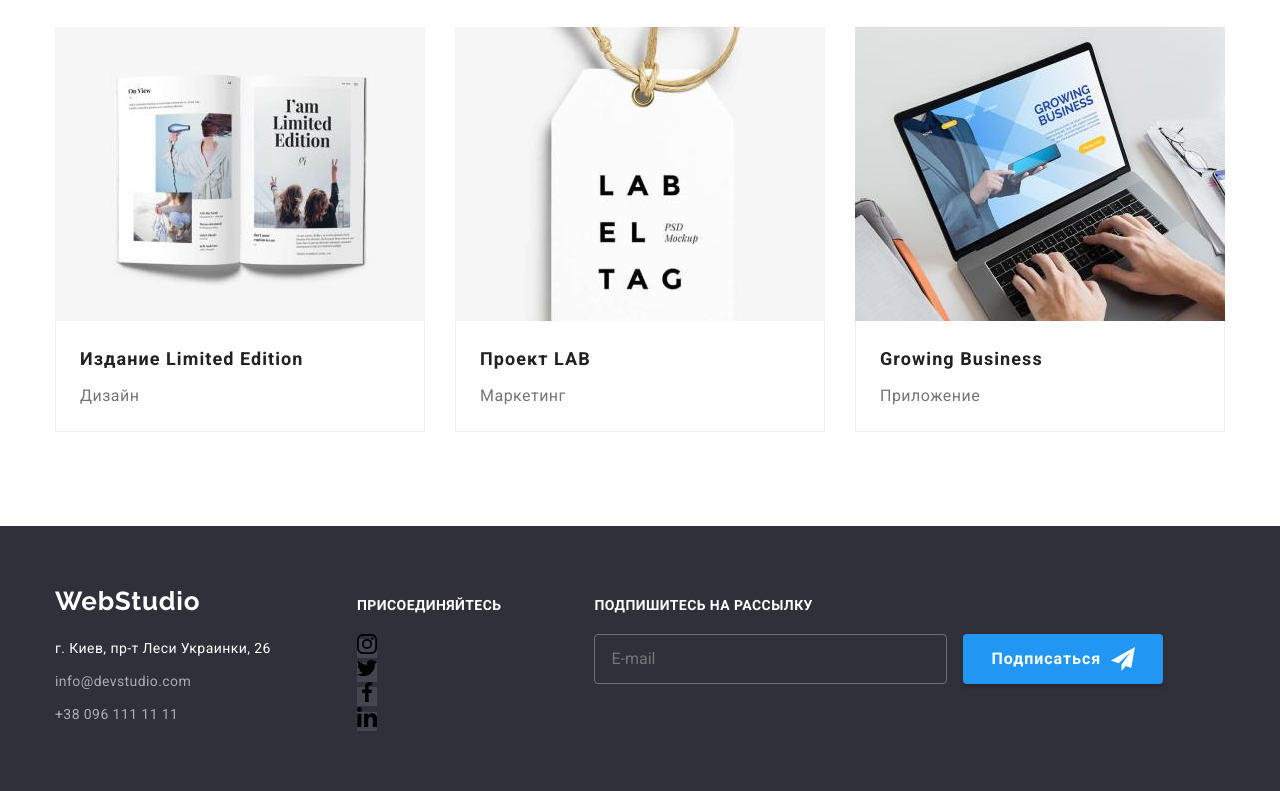
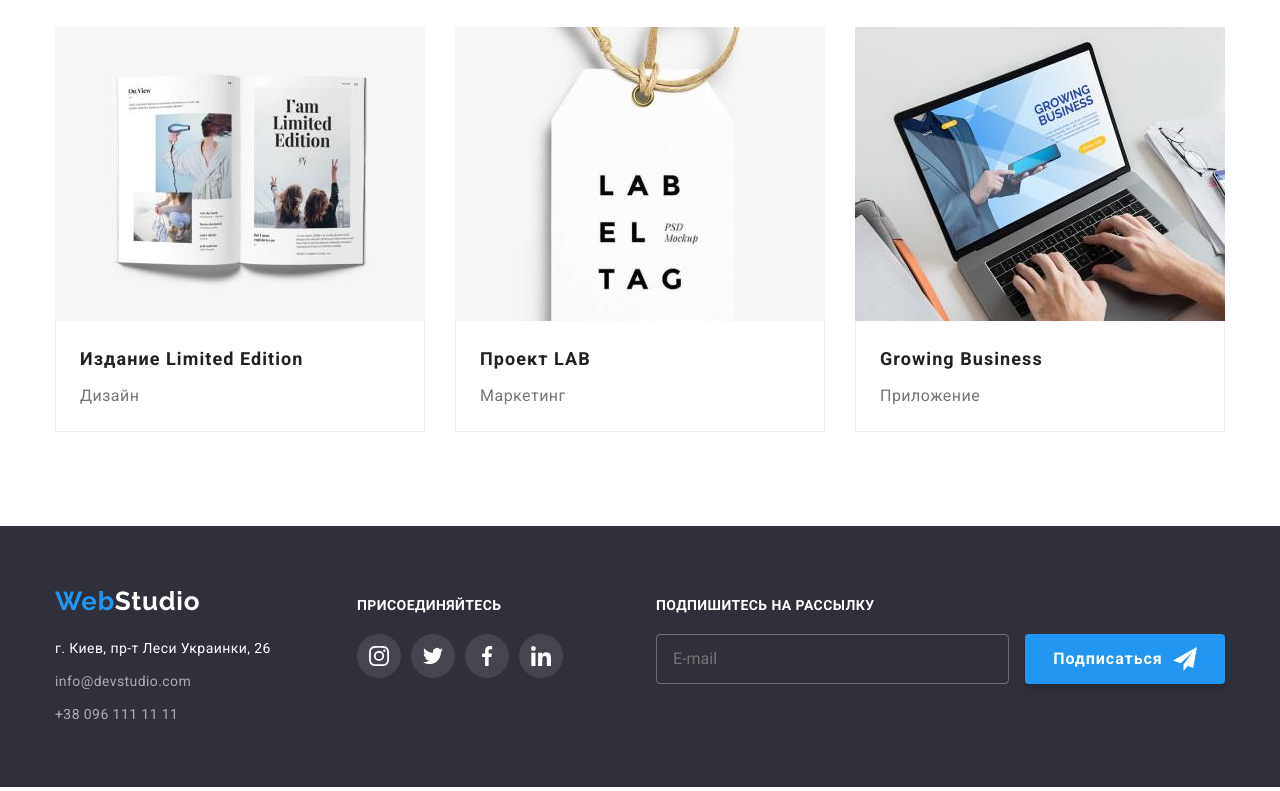
Before and after one commit to serhiilukianenkodev/goit-markup-hw-07, a plain HTML site: page portfolio.html in a window 1280 px wide. Shown: the part 1106-1897 px from the top of the page. Drawn offline with Linux system fonts and the light colour scheme.

Commit message:
footer partial

```diff
--- a/portfolio.html
+++ b/portfolio.html
@@ -258,61 +258,85 @@
 
     <!-- footer -->
     <footer class="footer">
-      <div class="container">
+      <div class="container footer__wrapper">
         <div class="our-location">
-          <a class="logo" href="./index.html"><span class="logo-accent">Web</span>Studio</a>
-          <address class="address">
-            <p>г. Киев, пр-т Леси Украинки, 26</p>
-            <a class="link" href="mailto:info@devstudio.com">info@devstudio.com</a>
-            <a class="link" href="tel:+380961111111">+38 096 111 11 11</a>
+          <a class="logo logo--footer" href="./index.html"
+            ><span class="logo__accent">Web</span>Studio</a
+          >
+          <address class="footer__address">
+            <p class="footer__our-location">г. Киев, пр-т Леси Украинки, 26</p>
+            <a class="link footer__link" href="mailto:info@devstudio.com">info@devstudio.com</a>
+            <a class="link footer__link" href="tel:+380961111111">+38 096 111 11 11</a>
           </address>
         </div>
 
-        <div class="contact-us">
-          <h2>присоединяйтесь</h2>
-          <ul class="social-icons list">
-            <li>
-              <a href="" aria-label="instagram">
-                <svg class="icon" width="20" height="20">
+        <div class="footer__socials">
+          <h2 class="footer__heading">присоединяйтесь</h2>
+          <ul class="socials list">
+            <li class="socials__item">
+              <a
+                class="socials__link socials__link--footer flex-centered"
+                href=""
+                aria-label="instagram"
+              >
+                <svg class="socials__icon" width="20" height="20">
                   <use href="./images/sprite.svg#socials-instagram"></use>
                 </svg>
               </a>
             </li>
 
-            <li>
-              <a href="" aria-label="twitter">
-                <svg class="icon" width="20" height="20">
+            <li class="socials__item">
+              <a
+                class="socials__link socials__link--footer flex-centered"
+                href=""
+                aria-label="twitter"
+              >
+                <svg class="socials__icon" width="20" height="20">
                   <use href="./images/sprite.svg#socials-twitter"></use>
                 </svg>
               </a>
             </li>
 
-            <li>
-              <a href="" aria-label="facebook">
-                <svg class="icon" width="20" height="20">
+            <li class="socials__item">
+              <a
+                class="socials__link socials__link--footer flex-centered"
+                href=""
+                aria-label="facebook"
+              >
+                <svg class="socials__icon" width="20" height="20">
                   <use href="./images/sprite.svg#socials-facebook"></use>
                 </svg>
               </a>
             </li>
 
-            <li>
-              <a href="" aria-label="linkedin">
-                <svg class="icon" width="20" height="20">
+            <li class="socials__item">
+              <a
+                class="socials__link socials__link--footer flex-centered"
+                href=""
+                aria-label="linkedin"
+              >
+                <svg class="socials__icon" width="20" height="20">
                   <use href="./images/sprite.svg#socials-linkedin"></use>
                 </svg>
               </a>
             </li>
           </ul>
         </div>
+
         <form class="subscription">
-          <h2>Подпишитесь на рассылку</h2>
-          <div class="form-field">
-            <input type="email" name="email" id="email" class="input" placeholder="E-mail" />
-            <!-- <label for="email" class="label">E-mail</label> -->
+          <h2 class="footer__heading">Подпишитесь на рассылку</h2>
+          <div class="subscription__field">
+            <input
+              type="email"
+              name="email"
+              id="email"
+              class="subscription__input"
+              placeholder="E-mail"
+            />
           </div>
-          <button class="button" type="submit">
+          <button class="button subscription__button" type="submit">
             Подписаться
-            <svg class="btn-icon" width="24" height="24">
+            <svg class="subscription__btn-icon" width="24" height="24">
               <use href="./images/sprite.svg#send"></use>
             </svg>
           </button>
--- a/sass/components/_footer.scss
+++ b/sass/components/_footer.scss
@@ -5,13 +5,9 @@
     background: $bg-section;
 }
 
-.footer .logo {
-    color: $text-white;
-    display: inline-block;
-    margin-bottom: 20px;
-}
 
-.address {
+
+.footer__address {
     font-size: 14px;
     line-height: 1.71;
     letter-spacing: 0.03em;
@@ -19,16 +15,16 @@
     color: rgba(255, 255, 255, 0.6);
 }
 
-.address>a {
+.footer__link {
     display: block;
     margin-top: 9px;
 }
 
-.address p {
+.footer__our-location {
     color: $text-white;
 }
 
-.contact-us h2 {
+.footer__heading {
     margin-bottom: 20px;
 
     font-size: 14px;
@@ -39,50 +35,27 @@
     color: #ffffff;
 }
 
-.footer>.container {
+.footer__wrapper {
     display: flex;
     align-items: baseline;
 }
 
-.our-location {
+.footer__our-location {
     min-width: 232px;
     margin-right: 70px;
 }
 
-.contact-us a {
-    color: $text-white;
-    background: rgba(255, 255, 255, 0.1);
 
-    transition: background 250ms cubic-bezier(0.4, 0, 0.2, 1);
-}
-
-.contact-us a:hover,
-.contact-us a:focus {
-    background: $text-accent;
-}
-
-.contact-us {
+.footer__socials {
     margin-right: 93px;
 }
 
-.subscription h2 {
-    margin-bottom: 20px;
-
-    font-weight: 700;
-    font-size: 14px;
-    line-height: 1.14;
-    letter-spacing: 0.03em;
-    text-transform: uppercase;
-    color: #ffffff;
-}
-
-.subscription .form-field {
-    /* position: relative; */
+.subscription__field{
     display: inline-flex;
     align-items: stretch;
 }
 
-.subscription .input {
+.subscription__input {
     display: inline-block;
     min-width: 353px;
     height: 50px;
@@ -93,17 +66,17 @@
     border-radius: 4px;
 }
 
-.subscription .input:focus-within {
+.subscription__input:focus-within {
     outline: none;
 }
 
-.subscription .button {
+.subscription__button {
     display: inline-flex;
     align-items: center;
     justify-content: center;
     margin-left: 12px;
 }
 
-.subscription .btn-icon {
+.subscription__btn-icon {
     margin-left: 10px;
 }
--- a/sass/components/_logo.scss
+++ b/sass/components/_logo.scss
@@ -15,3 +15,9 @@
 .logo__accent {
     color: $text-accent;
 }
+
+.logo--footer {
+    color: $text-white;
+    display: inline-block;
+    margin-bottom: 20px;
+}
--- a/sass/components/_socials.scss
+++ b/sass/components/_socials.scss
@@ -27,3 +27,15 @@
 .socials__icon {
     fill: currentColor;
 }
+
+.socials__link--footer {
+    color: $text-white;
+    background: rgba(255, 255, 255, 0.1);
+
+    transition: background 250ms cubic-bezier(0.4, 0, 0.2, 1);
+}
+
+.socials__link--footer:hover,
+.socials__link--footer:focus {
+    background: $text-accent;
+}
```
Also changed, not shown: index.html (+41 -18 lines), css/main.css, css/main.min.css, 2 other files.
